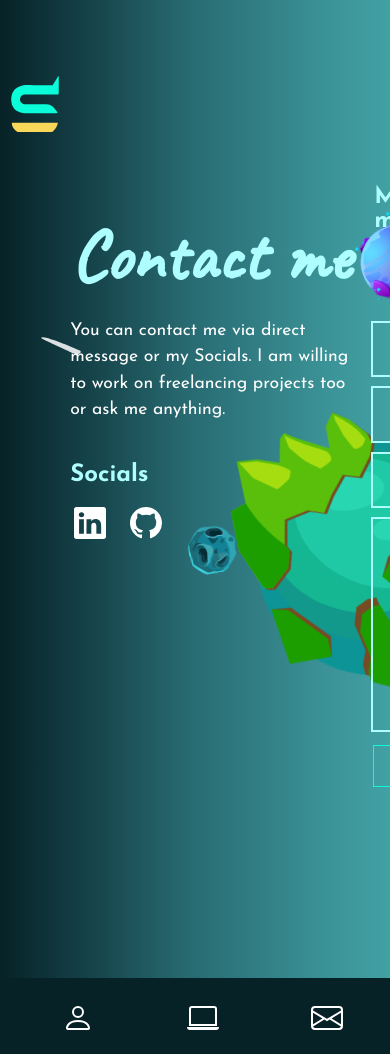
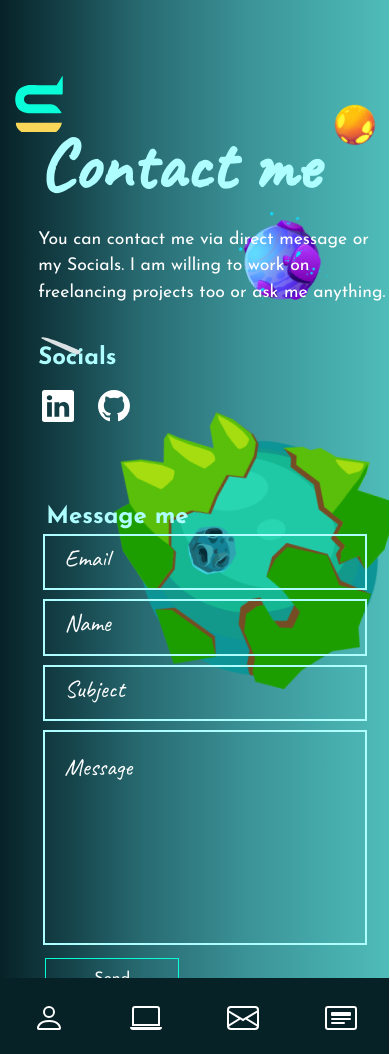
Before and after one commit to simarsudo/portfolio, a Django app: page /contact/ in a window 390 px wide. Run offline with Django 4.2, Linux system fonts and the light colour scheme; style sheets or scripts are compiled from the project's sources.

Commit message:
about, skills, contact page mobile responsive done

```diff
--- a/index/templates/index/contact.html
+++ b/index/templates/index/contact.html
@@ -18,7 +18,7 @@
     <!-- navbar -->
         {% include 'index/components/navbar.html' %}
     <!-- navbar -->
-
+    <div class="contact">
         <div class="contact-me">
             <h1 class="hoverline">Contact me</h1>
             <p>You can contact me via direct message or my Socials.
@@ -29,6 +29,7 @@
         </div>
 
         {% include 'index/components/contact-form.html' %}
+    </div>
 
     <section>
 {% endblock body %}
--- a/static-production/scss/contact.scss
+++ b/static-production/scss/contact.scss
@@ -39,9 +39,32 @@
 
 /// content
 
+.contact {
+    grid-row: 1 / -1;
+    grid-column: 2 / -1;
+    display: grid;
+    grid-template-columns: repeat(10, 1fr);
+    grid-template-rows: repeat(10, 1fr);
+
+    @include responsive(phone) {
+        display: flex;
+        flex-direction: column;
+        padding: 15rem 0;
+        overflow-y: scroll;
+        overflow-x: hidden;
+        scrollbar-width: none;
+        scroll-behavior: smooth;
+
+        &::-webkit-scrollbar {
+            width: 0;
+            height: 0;
+        }
+    }
+}
+
 .form {
-    grid-row: 4 / 8;
-    grid-column: 10 / -2;
+    grid-row: 3 / 8;
+    grid-column: 7 / -2;
     width: 25vw;
     height: 100%;
     display: flex;
@@ -74,7 +97,8 @@
 
 .contact-me {
     grid-row: 3 / 8;
-    grid-column: 3 / 8;
+    grid-column: 2 / 6;
+
 
     & h1 {
         color: $highlight-color;
@@ -119,7 +143,7 @@
     padding-top: 5rem;
     padding-left: 1rem;
     grid-row: 2 / 3;
-    grid-column: 10 / -2;
+    grid-column: 7 / -2;
     @include h2-contact;
 }
 
--- a/static-production/scss/mixins/mixins.scss
+++ b/static-production/scss/mixins/mixins.scss
@@ -199,6 +199,7 @@
             justify-content: space-around;
             height: 10rem;
             align-items: center;
+            margin-left: 0;
         }
 
         &__li {
```
Also changed, not shown: static-production/js/components/skills.js (+6 -2 lines), static-production/scss/about.scss (+8 -0 lines), static-production/scss/skills.scss (+49 -1 lines), static-production/scss/index.scss (line endings or trailing spaces). Lines whose indentation alone changed are shown as unchanged.
